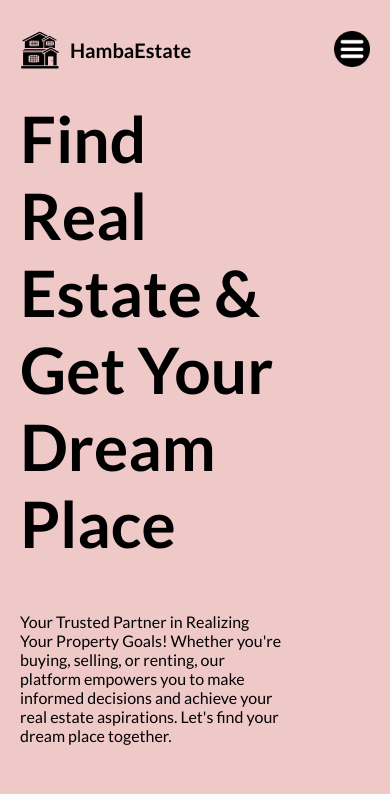
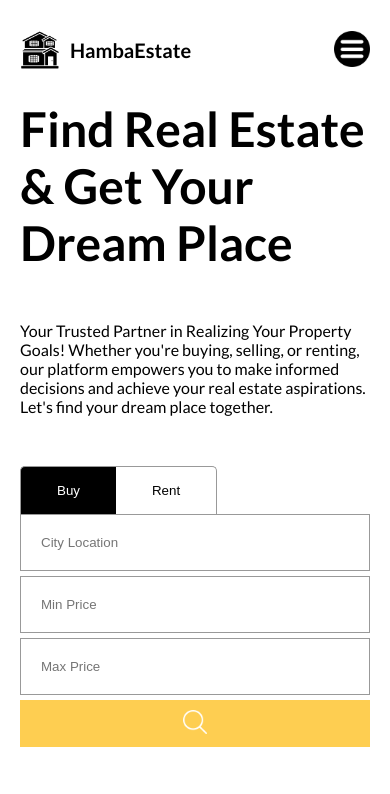
Before and after one commit to Rashedul-Hoque-Rashed/HambaEstate, a React (Vite) app in the folder client/: page / in a window 390 px wide. Shown: the top 794 px of the page. Built offline with nearby package versions, Linux system fonts and the light colour scheme.

Commit message:
create header sections responsive

```diff
--- a/client/src/components/searchBar/SearchBar.scss
+++ b/client/src/components/searchBar/SearchBar.scss
@@ -1,13 +1,90 @@
+@import '../../responsive.scss';
+
 .searchBar {
     .type {
+
         button {
             padding: 16px 36px;
             border: 1px solid #999;
+            border-bottom: none;
+            cursor: pointer;
+            background-color: white;
+            text-transform: capitalize;
 
             &.active {
                 background-color: black;
                 color: white;
             }
+
+            &:first-child{
+                border-top-left-radius: 5px;
+                border-right: none;
+
+            }
+
+            &:last-child{
+                border-top-right-radius: 5px;
+                border-left: none;
+            }
+        }
+    }
+
+    form{
+        border: 1px solid #999;
+        display: flex;
+        justify-content: space-between;
+        height: 64px;
+        gap: 5px;
+
+        @include sm{
+            flex-direction: column;
+            border: none;
+        }
+
+        input{
+            border: none;
+            padding: 0px 10px;
+            width: 200px;
+
+            @include lg{
+                padding: 0px 5px;
+
+                &:nth-child(2),&:nth-child(3){
+                    width: 140px;
+                }
+            }
+
+            @include md{
+                width: 200px;
+                &:nth-child(2),&:nth-child(3){
+                    width: 200px;
+                }
+            }
+
+            @include sm{
+                width: auto;
+                &:nth-child(2),&:nth-child(3){
+                    width: auto;
+                }
+                padding: 20px;
+                border: 1px solid #999;
+            }
+        }
+
+        button{
+            border: none;
+            cursor: pointer;
+            background-color: #fece51;
+            flex: 1;
+
+            @include sm{
+                padding: 10px;
+            }
+
+            img{
+                width: 24px;
+                height: 24px;
+            }
         }
     }
 }
--- a/client/src/layout.scss
+++ b/client/src/layout.scss
@@ -11,15 +11,15 @@
     flex-direction: column;
 
     @include lg{
-      background-color:rgb(247, 210, 196);
+      // background-color:rgb(247, 210, 196);
       max-width: 1280px;
     }
     @include md{
-      background-color:rgb(186, 203, 234);
+      // background-color:rgb(186, 203, 234);
       max-width: 768px;
     }
     @include sm{
-      background-color:rgb(239, 200, 200);
+      // background-color:rgb(239, 200, 200);
       max-width: 640px;
     }
 
--- a/client/src/routes/homePage/HomePage.scss
+++ b/client/src/routes/homePage/HomePage.scss
@@ -1,3 +1,5 @@
+@import '../../responsive.scss';
+
 .homePage {
     display: flex;
     height: 100%;
@@ -5,7 +7,7 @@
     .textContainer {
         flex: 3;
 
-        .wrapper{
+        .wrapper {
             padding-right: 100px;
             display: flex;
             flex-direction: column;
@@ -13,19 +15,39 @@
             gap: 50px;
             height: 100%;
 
-            .title{
-                font-size: 64px;
+            @include md {
+                padding: 0;
             }
 
-            .boxes{
+            @include sm {
+                justify-content: flex-start;
+            }
+
+            .title {
+                font-size: 64px;
+
+                @include lg {
+                    font-size: 48px;
+                }
+            }
+
+            .boxes {
                 display: flex;
                 justify-content: space-between;
 
-                h1{
-                    font-size: 36px;
+                @include sm {
+                    display: none;
                 }
 
-                h2{
+                h1 {
+                    font-size: 36px;
+
+                    @include lg {
+                        font-size: 32px;
+                    }
+                }
+
+                h2 {
                     font-size: 20px;
                     font-weight: 300;
                 }
@@ -40,10 +62,18 @@
         display: flex;
         align-items: center;
 
-        img{
+        @include md {
+            display: none;
+        }
+
+        img {
             width: 115%;
             position: absolute;
             right: 0;
+
+            @include lg {
+                width: 105%;
+            }
         }
     }
 }
```
